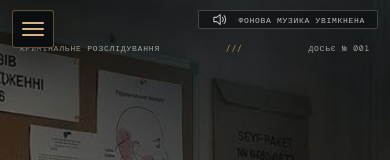
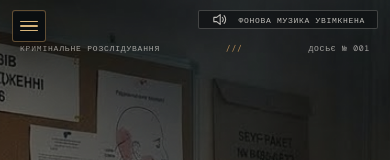
Before and after one commit to petro-mykhats2/detective-game, a React (Vite) app: page / in a window 390 px wide. Shown: the top 160 px of the page. Built offline with nearby package versions, Linux system fonts and the light colour scheme.

Commit message:
Зменшити hamburger menu на мобільних

```diff
--- a/src/components/DetectiveMenu/DetectiveMenu.css
+++ b/src/components/DetectiveMenu/DetectiveMenu.css
@@ -241,13 +241,20 @@
   .detective-menu__trigger {
     top: max(10px, env(safe-area-inset-top));
     left: 12px;
-    min-width: 42px;
-    width: 42px;
-    min-height: 38px;
+    min-width: 34px;
+    width: 34px;
+    min-height: 32px;
     padding: 0;
     justify-content: center;
   }
   .detective-menu__trigger-label { display: none; }
+  .detective-menu__trigger-lines {
+    width: 18px;
+    gap: 3px;
+  }
+  .detective-menu__trigger-lines i {
+    height: 1.5px;
+  }
   .detective-menu {
     width: min(350px, calc(100vw - 18px));
   }
```
